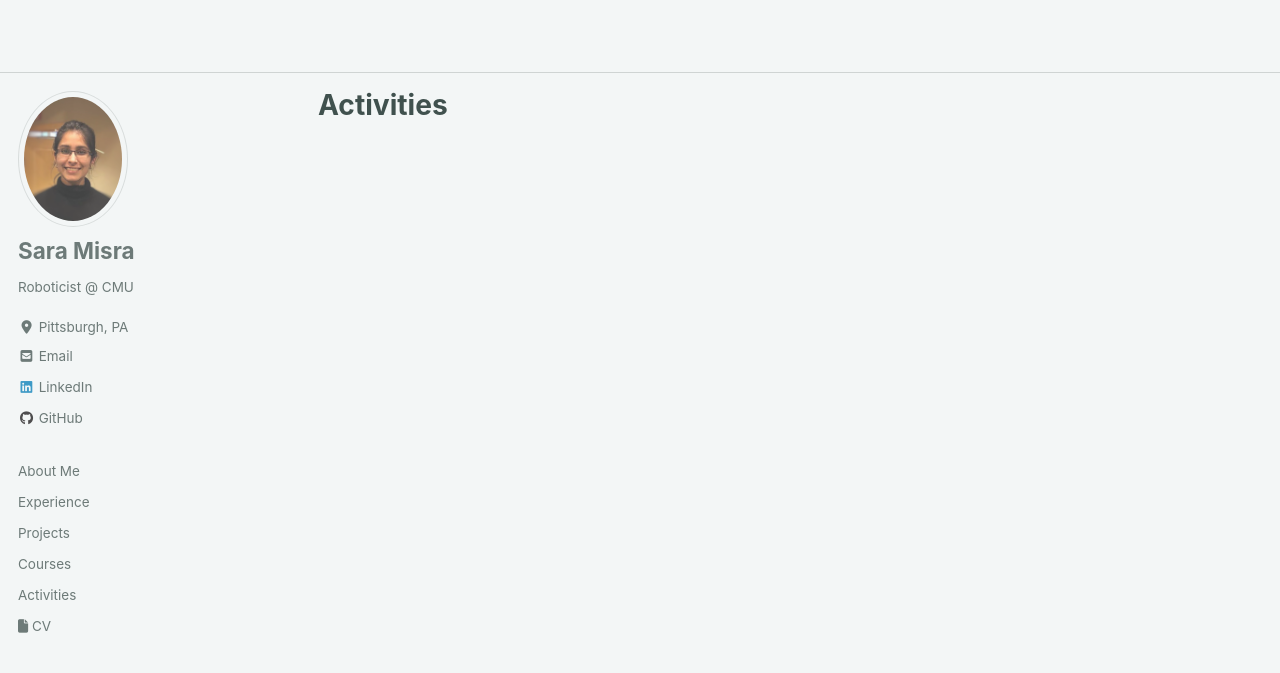
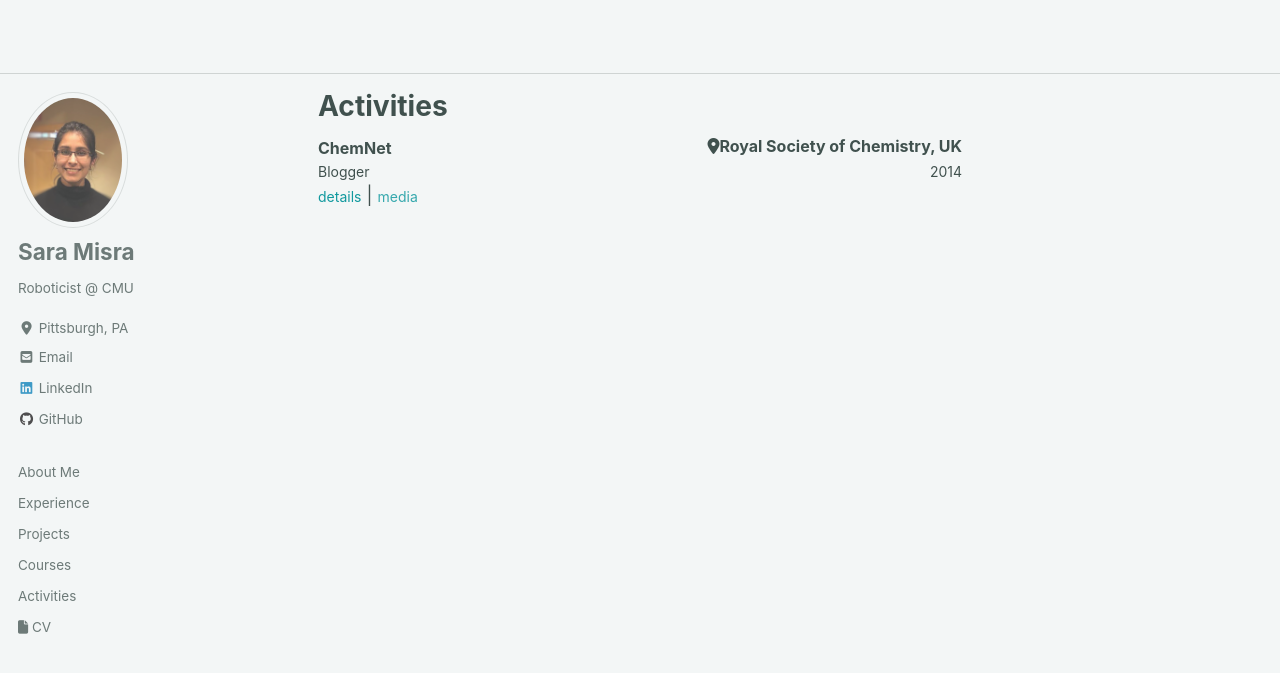
Before and after one commit to saram1sra/saram1sra.github.io, a Jekyll site: the page built from _pages/activities.html, in a window 1280 px wide and 900 px high. Shown: the top 673 px of the window. Built offline with Jekyll 4.4.1, drawn with Linux system fonts in a browser that asks for light colours; cached includes are drawn as plain includes; nearby versions of some CDN libraries.

Commit message:
test activities

```diff
--- a/_pages/activities.html
+++ b/_pages/activities.html
@@ -4,3 +4,52 @@ title: "Activities"
 author_profile: true
 permalink: /activities/
 ---
+
+<script type="text/javascript" src="../assets/js/hidebib.js"></script>
+<style>
+    a {
+        text-decoration: none;
+    }
+
+    li{
+    margin: 1px 0;
+    }
+
+    heading {
+
+    font-size: 16px;
+    font-weight: bold;
+    margin: 0px;
+    /* color: #11999e; */
+    }
+    head_under{
+    font-size: 14px;
+    margin: 0px;
+    padding:0px;
+    display: block;
+    }
+    toggle_down{
+        font-size:14px;
+        text-align: justify;
+        font-style:italic;
+        display: block;
+
+    }
+
+</style>
+<div id="fun-stuff">
+<heading>ChemNet <span style="float: right"><i class="fa fa-map-marker-alt"></i>Royal Society of Chemistry, UK </span></heading>
+<head_under>Blogger <span style="float: right"> 2014</span></head_under>
+<a href="javascript:toggleblock('rsc_det')"style="font-size:14px">details</a> |
+<a href="" style="font-size: 14px"  target="_blank">media</a>
+<toggle_down id="rsc_det">
+Invited to write for RSC ChemNet for an audience of 16-18 year olds interested in studying chemistry at higher level to dispel doubts, inspire and motivate.
+<br>
+Blog Name: Surface Tension
+</toggle_down>
+</div>
+
+
+<script xml:space="preserve" language="JavaScript">
+hideblock('rsc_det');
+</script>
```
